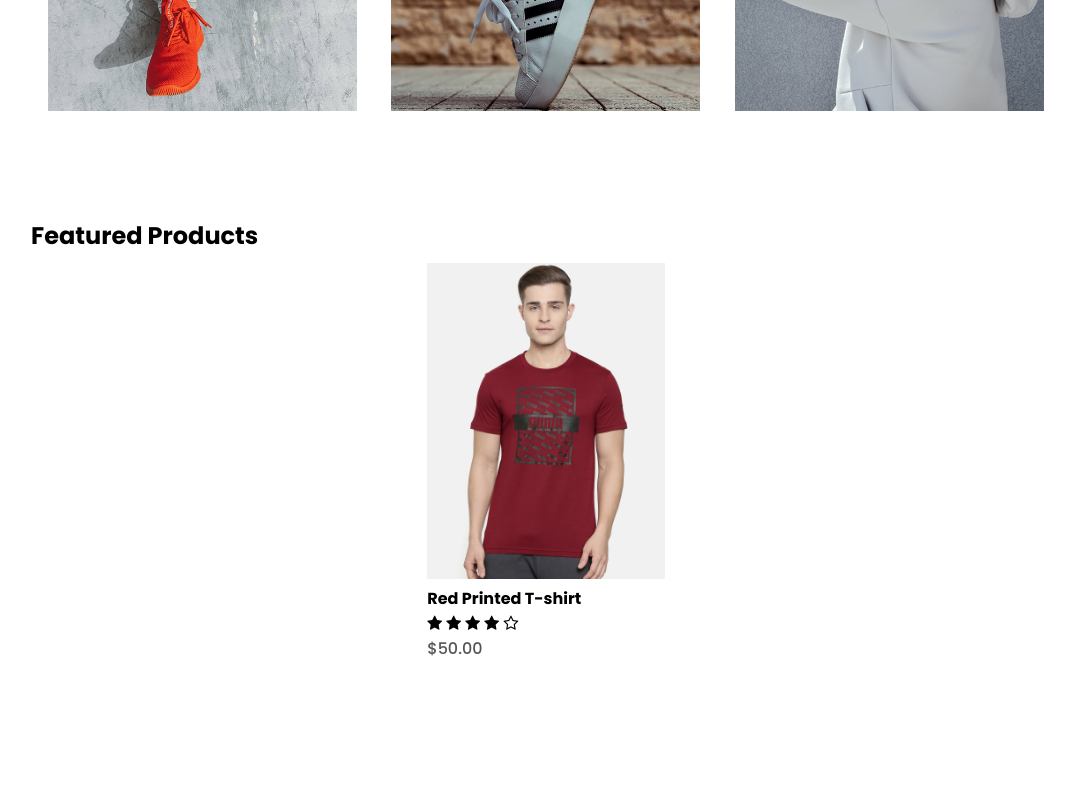
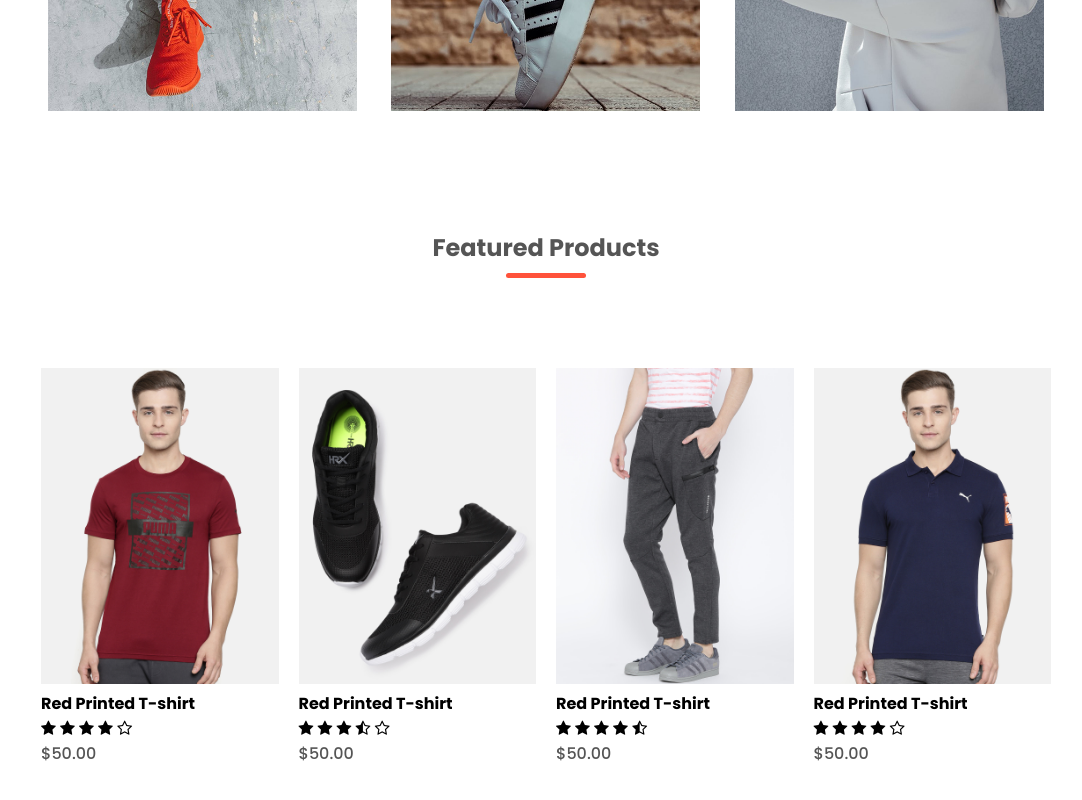
Before and after one commit to knhn1004/html-css-ecom, a plain HTML site: page index.html in a window 1280 px wide. Shown: the part 859-1659 px from the top of the page, without its empty margins (94-1176 px from the left). Before the commit the page ends 1580 px from the top, so only its background shows below. Drawn offline with Linux system fonts and the light colour scheme.

Commit message:
more products, title style

```diff
--- a/index.html
+++ b/index.html
@@ -89,10 +89,43 @@
 
     <!--featured products-->
     <div class="small-container">
-      <h2>Featured Products</h2>
+      <h2 class="title">Featured Products</h2>
       <div class="row">
         <div class="col-4">
           <img src="/static/img/product-1.jpg" alt="Red Printed T-shirt" />
+          <h4>Red Printed T-shirt</h4>
+          <div class="rating"></div>
+          <i class="fa fa-star"></i>
+          <i class="fa fa-star"></i>
+          <i class="fa fa-star"></i>
+          <i class="fa fa-star"></i>
+          <i class="fa fa-star-o"></i>
+          <p>$50.00</p>
+        </div>
+        <div class="col-4">
+          <img src="/static/img/product-2.jpg" alt="Red Printed T-shirt" />
+          <h4>Red Printed T-shirt</h4>
+          <div class="rating"></div>
+          <i class="fa fa-star"></i>
+          <i class="fa fa-star"></i>
+          <i class="fa fa-star"></i>
+          <i class="fa fa-star-half-o"></i>
+          <i class="fa fa-star-o"></i>
+          <p>$50.00</p>
+        </div>
+        <div class="col-4">
+          <img src="/static/img/product-3.jpg" alt="Red Printed T-shirt" />
+          <h4>Red Printed T-shirt</h4>
+          <div class="rating"></div>
+          <i class="fa fa-star"></i>
+          <i class="fa fa-star"></i>
+          <i class="fa fa-star"></i>
+          <i class="fa fa-star"></i>
+          <i class="fa fa-star-half-o"></i>
+          <p>$50.00</p>
+        </div>
+        <div class="col-4">
+          <img src="/static/img/product-4.jpg" alt="Red Printed T-shirt" />
           <h4>Red Printed T-shirt</h4>
           <div class="rating"></div>
           <i class="fa fa-star"></i>
--- a/static/css/style.css
+++ b/static/css/style.css
@@ -119,3 +119,23 @@ p {
 .col-4 img {
   width: 100%;
 }
+
+.title {
+  text-align: center;
+  margin: 0 auto 80px;
+  position: relative;
+  line-height: 60px;
+  color: #555;
+}
+
+.title::after {
+  content: '';
+  background: #ff523b;
+  width: 80px;
+  height: 5px;
+  border-radius: 5px;
+  position: absolute;
+  bottom: 0;
+  left: 50%;
+  transform: translateX(-50%);
+}
```
